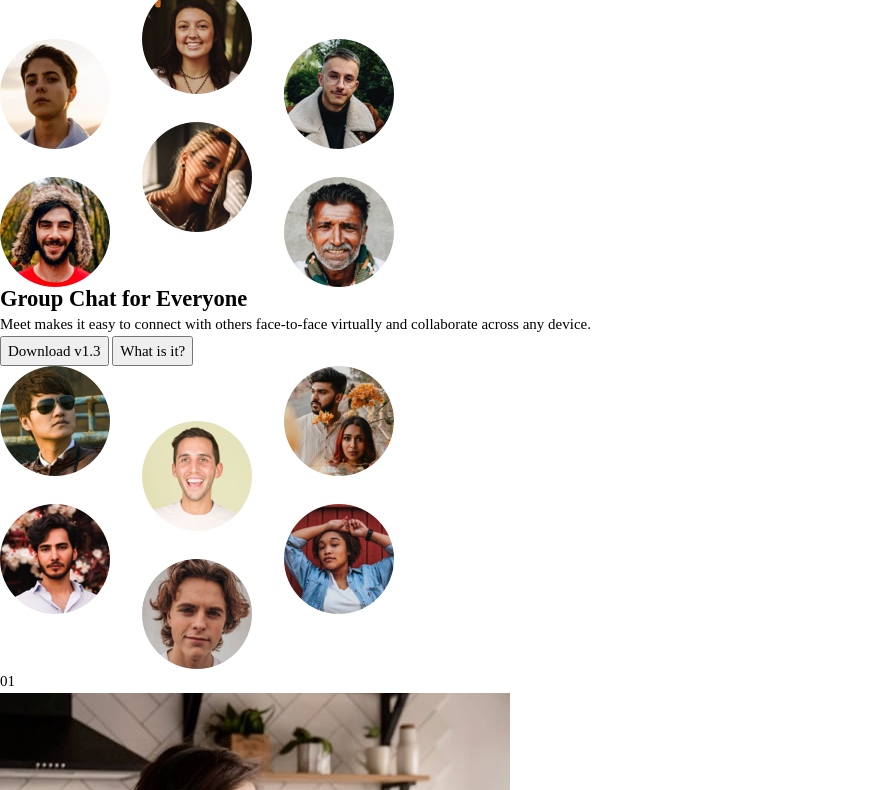
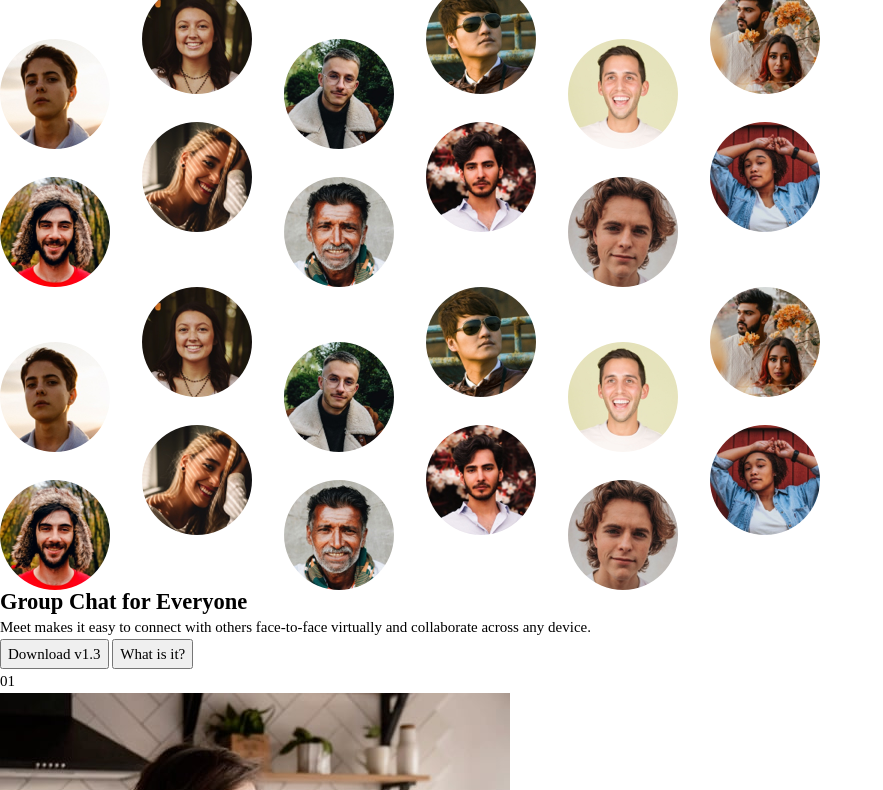
Before and after one commit to tasha-marie/meet-landing-page, a plain HTML site: page starter-code/index.html in a window 1280 px wide. Shown: the part 44-834 px from the top of the page, without its empty margins (0-883 px from the left). Drawn offline with Linux system fonts and the light colour scheme.

Commit message:
fighting with image responsiveness, can't figure out why it isn't using the correct image

```diff
--- a/starter-code/index.html
+++ b/starter-code/index.html
@@ -20,11 +20,14 @@
     </header>
     <main>
       <section class="hero">
-        <img
-          src="./assets/desktop/image-hero-left.png"
-          alt=""
-          class="hero-left"
-        />
+        <picture class="hero-image">
+          <source
+            media="(min-width: 768px)"
+            srcset="./assets/tablet/image-hero.png"
+          />
+          <img src="./assets/desktop/image-hero-left.png" alt="hero image" />
+          <img src="./assets/desktop/image-hero-right.png" alt="hero image" />
+        </picture>
         <h1>Group Chat for Everyone</h1>
         <p>
           Meet makes it easy to connect with others face-to-face virtually and
@@ -32,11 +35,6 @@
         </p>
         <button>Download v1.3</button>
         <button>What is it?</button>
-        <img
-          src="./assets/desktop/image-hero-right.png"
-          alt=""
-          class="hero-right"
-        />
       </section>
       <section>
         <p>01</p>
```
